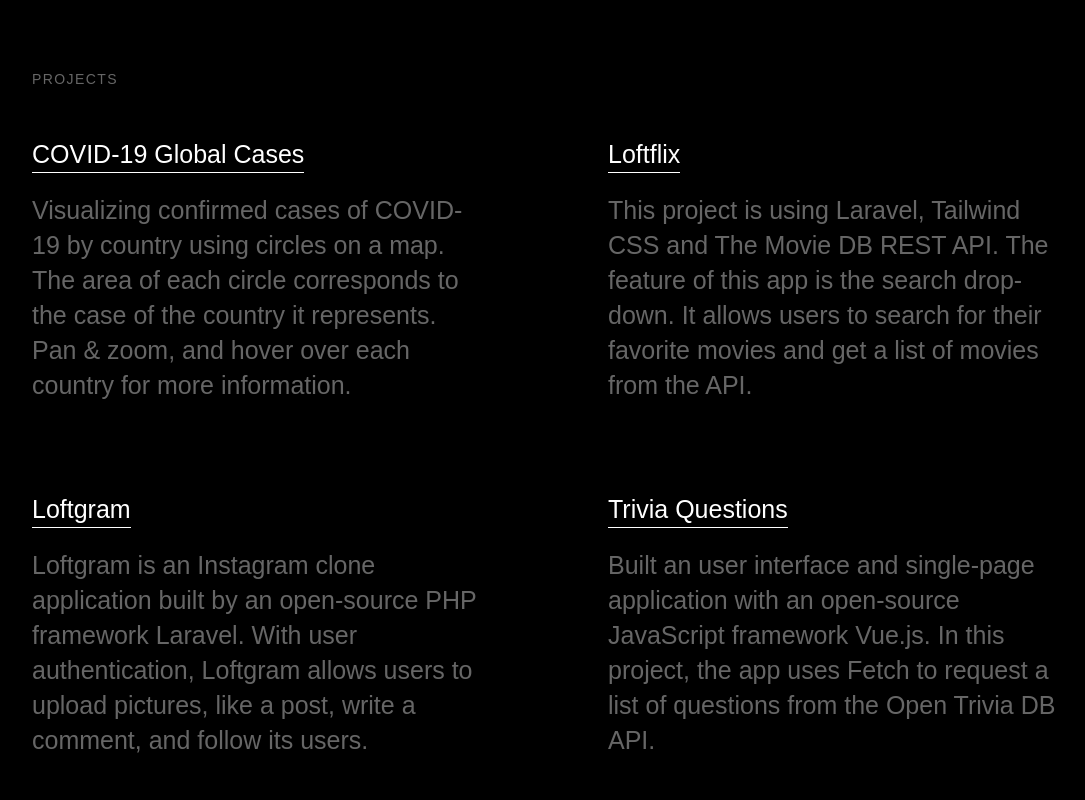
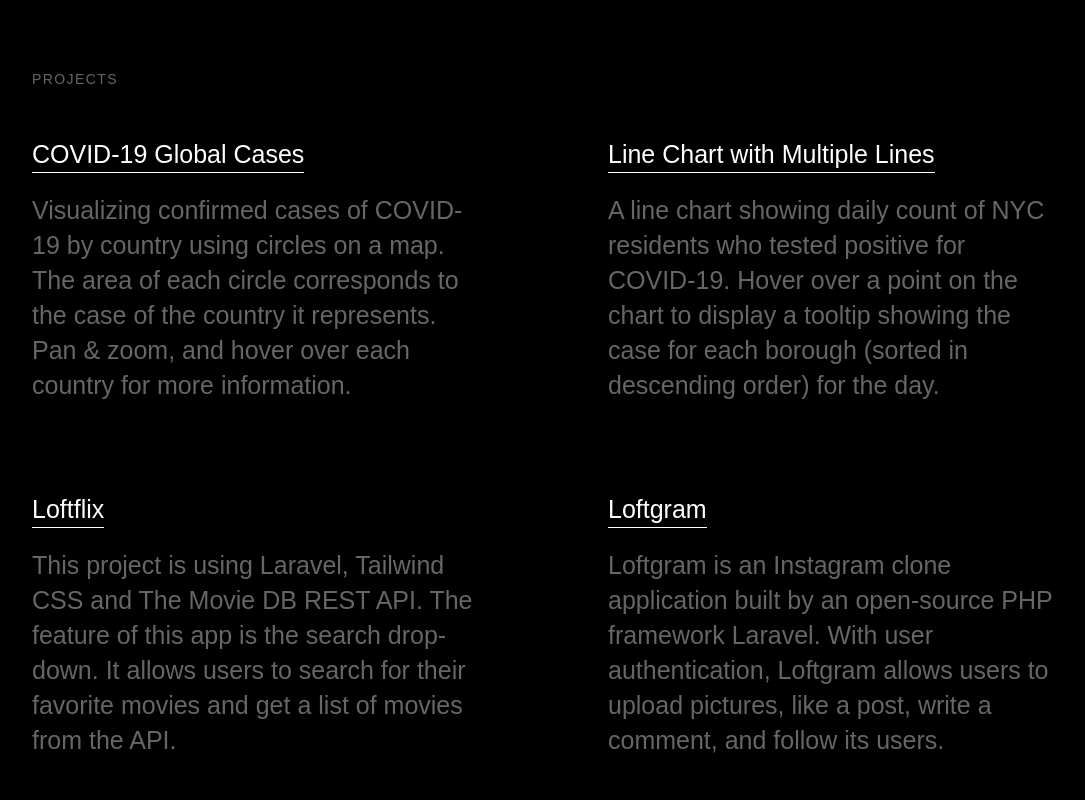
Before and after one commit to TomoyukiEguchi/tomoyukieguchi.github.io, a plain HTML site: page index.html in a window 1280 px wide. Shown: the part 1180-1980 px from the top of the page, without its empty margins (32-1117 px from the left). Drawn offline with nearby package versions, Linux system fonts and the light colour scheme.

Commit message:
add portfolio line chart

```diff
--- a/index.html
+++ b/index.html
@@ -53,6 +53,14 @@
           </article>
 
           <article class="project">
+            <a href="https://tomoyukieguchi.github.io/covid_lineChart_NYC/" target="_blank"><span class="uline">Line Chart with Multiple Lines</span>
+            <p>
+              A line chart showing daily count of NYC residents who tested positive for COVID-19. Hover over a point on the chart to display a tooltip showing the case for each borough (sorted in descending order) for the day.
+            </p>
+            </a>
+          </article>
+
+          <article class="project">
             <a href="https://loftflix.herokuapp.com/" target="_blank"><span class="uline">Loftflix</span>
             <p>
               This project is using Laravel, Tailwind CSS and The Movie DB REST API. The feature of this app is the search drop-down. It allows users to search for their favorite movies and get a list of movies from the API.
```
